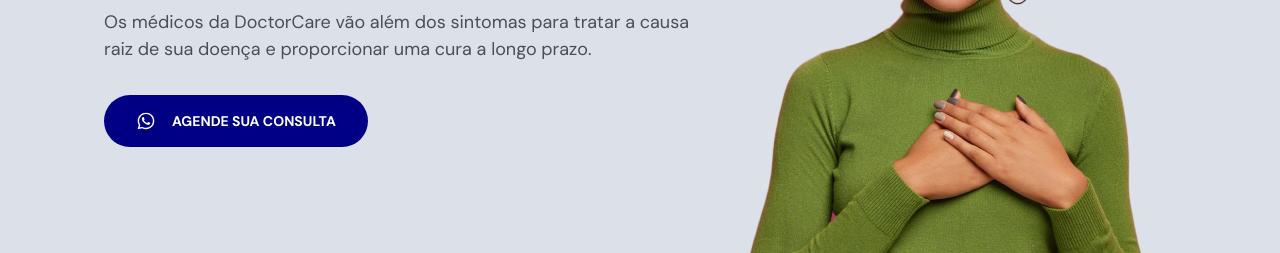
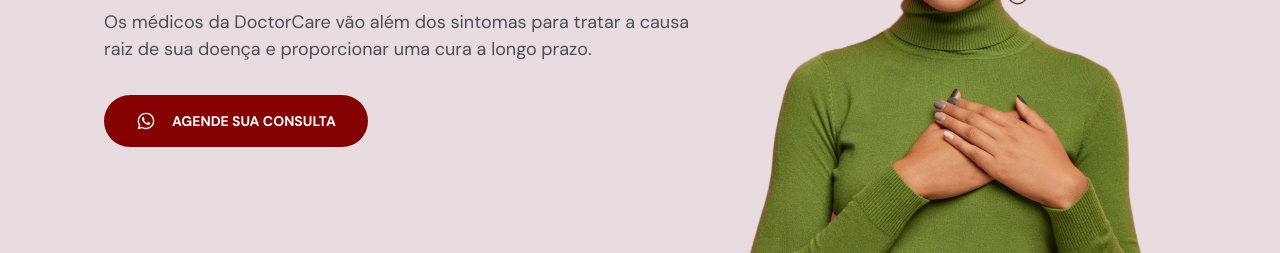
Before and after one commit to Shummuy/doctorcare, a plain HTML site: page index.html in a window 1280 px wide. Shown: the part 366-619 px from the top of the page. Drawn offline with nearby package versions, Linux system fonts and the light colour scheme.

Commit message:
change color

```diff
--- a/style.css
+++ b/style.css
@@ -6,7 +6,7 @@
 }
 
 :root {
-  --hue: 600;
+  --hue: 1;
   --primary-color: hsl(var(--hue), 100%, 26%);
   --headline: hsl(210, 11%, 15%);
   --paragraph: hsl(210, 9%, 31%);
```
